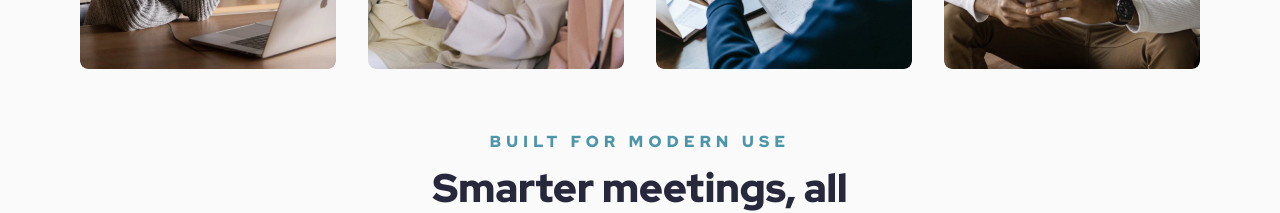
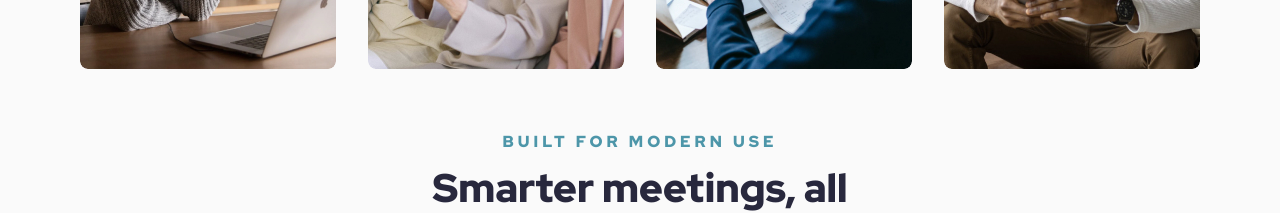
Before and after one commit to franchukv/meet-landing-page-tailwindcss, a website: page index.html in a window 1280 px wide. Shown: the part 1040-1253 px from the top of the page. Drawn offline with Linux system fonts and the light colour scheme.

Commit message:
fix avatars order and cyan subtitle letter-spacing

```diff
--- a/index.html
+++ b/index.html
@@ -104,7 +104,9 @@
 					</div>
 
 					<div class="max-w-126 w-full flex flex-col items-center gap-4 text-center">
-						<h6 class="text-cyan-600 uppercase text-xs tracking-[0.33em] md:text-sm lg:text-base">Built for modern use
+						<h6
+							class="text-cyan-600 uppercase text-xs tracking-[0.33em] md:tracking-[0.29em] lg:tracking-[0.25em]  md:text-sm lg:text-base">
+							Built for modern use
 						</h6>
 						<h2 class="mb-4">Smarter meetings, all <br class="hidden lg:block"> in <br class="hidden md:max-lg:block">
 							one
```
Also changed, not shown: assets/css/styles.css, assets/images/peoples/5.jpg, assets/images/peoples/6.jpg.
